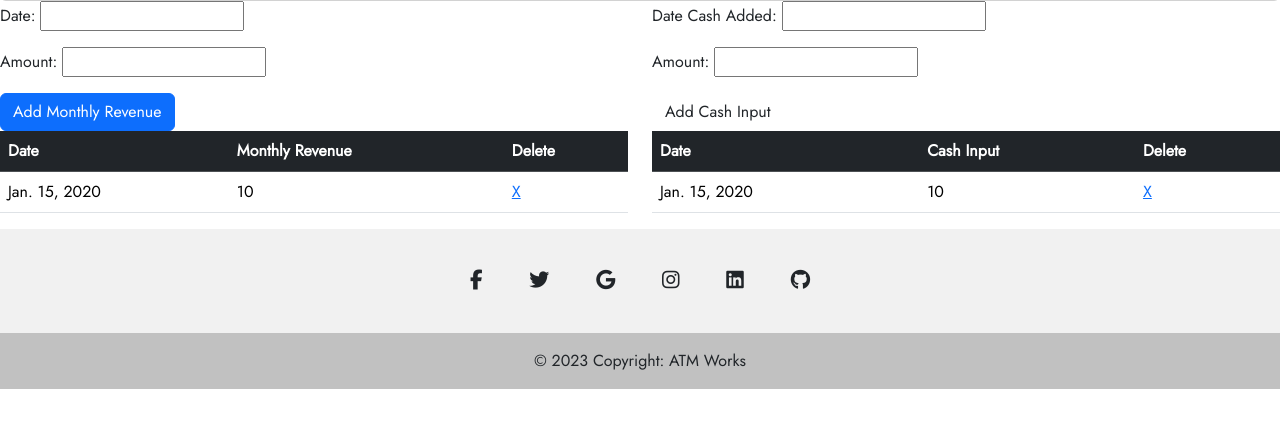
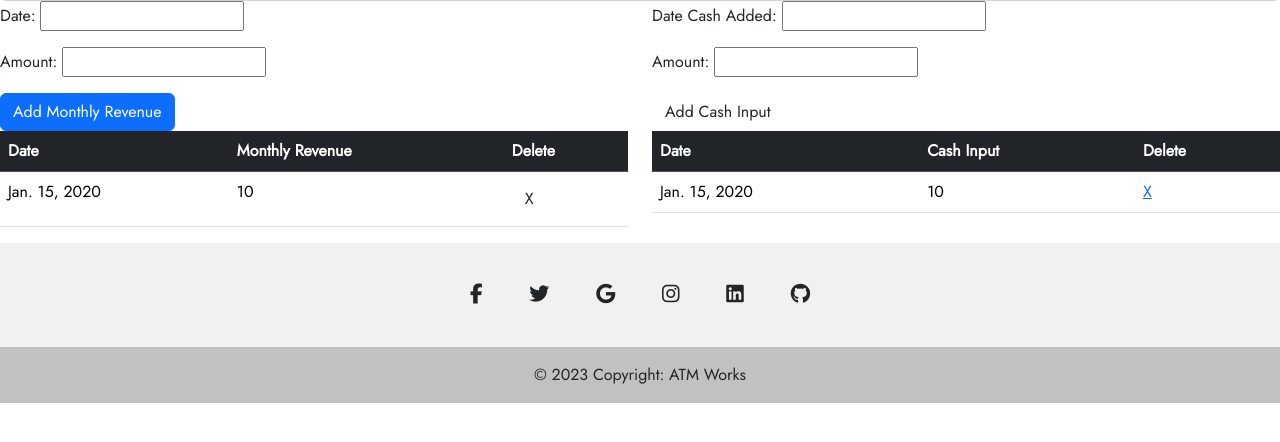
Before and after one commit to davidjbaca/project-3-group-GA-ATM, a Django app: page /atms/1/ in a window 1280 px wide. Shown: the part 336-778 px from the top of the page. Run offline with Django 4.2, Linux system fonts and the light colour scheme; a user stored in the database is signed in; tables that the repository leaves empty hold one stand-in row (values such as "Sample post"); some libraries are stand-ins or nearby versions.

Commit message:
got the delete button to delete on that atm detail page

```diff
--- a/main_app/templates/atms/detail.html
+++ b/main_app/templates/atms/detail.html
@@ -37,7 +37,10 @@
           <tr>
             <td>{{revenue.date}}</td>
             <td>{{revenue.amount}}</td>
-            <td><a href="{% url 'revenue_delete' revenue.id %}">X</a></td>
+            <td><form action="{% url 'revenue_delete' revenue.id %}" method="POST">
+              {% csrf_token %}
+              <input type="submit" value="X" class="btn" />
+            </form></td>
           </tr>
         {% endfor %}
       </tbody>
--- a/main_app/views.py
+++ b/main_app/views.py
@@ -105,7 +105,7 @@ class DeleteRevenue(LoginRequiredMixin, DeleteView):
     model = Revenue
     success_url = '/atms/'
     # def get_success_url(request, atm_id):
-    #     return HttpResponseRedirect(reverse('detail', kwargs={atm_id:atm_id}))
+    #     return HttpResponseRedirect(reverse('/atms/', kwargs={atm_id:atm_id}))
 
 
 
```
